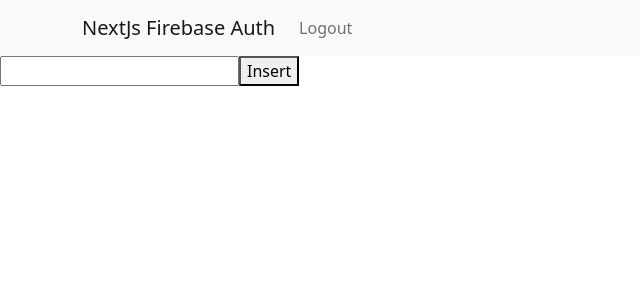
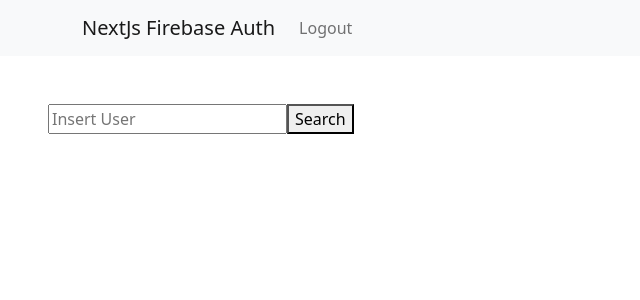
Before and after one commit to Naryond/nextjs-APIRestwithFirebaseAuth, a Next.js app: page /dashboard in a window 1280 px wide. Shown: the top 300 px of the page, without its empty margins (0-640 px from the left). Built offline with nearby package versions, Linux system fonts and the light colour scheme; no server answers; sample sign-in values are in the browser's storage.

Commit message:
auth working

```diff
--- a/pages/dashboard.tsx
+++ b/pages/dashboard.tsx
@@ -24,10 +24,10 @@ export default function Dashboard() {
   };
 
   return (
-    <div className="box">
+    <div className="mb-3 p-5">
       <form onSubmit={handleSubmit}>
-        <input type="text" onChange={getUser}></input>
-        <button type="submit">Insert</button>
+        <input type="text" onChange={getUser} placeholder="Insert User"></input>
+        <button type="submit">Search</button>
       </form>
       <br />
       <div>{user.name}</div>
```
